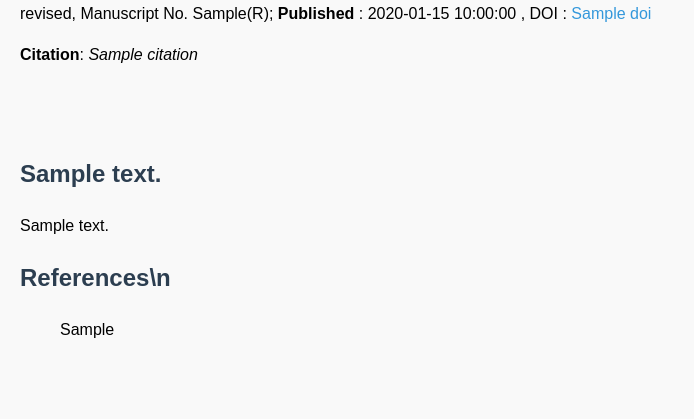
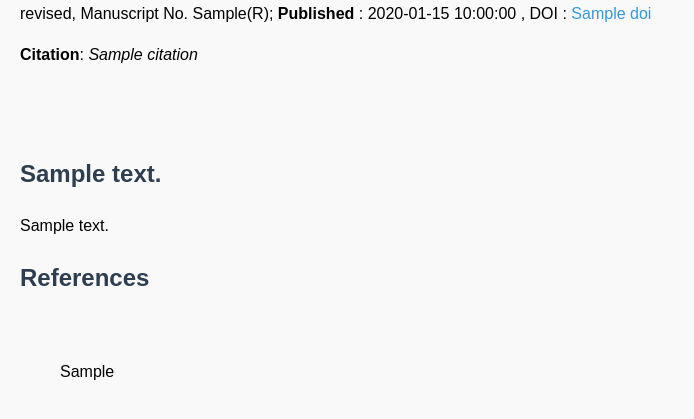
Before and after one commit to arupa444/FastAPI-Journal-Automation-with-Generative-And-AI-Compound-AI-System, a FastAPI app: template Apps/templates/Format.html in a window 1280 px wide. Shown: the part 240-659 px from the top of the page, without its empty margins (0-694 px from the left). Run offline with FastAPI, Linux system fonts and the light colour scheme; the template is opened without the code that fills it: most values are stand-ins (such as "Sample title", 1, 10 or a date in 2020).

Commit message:
updated the reference part in Format.html for all the brands

```diff
--- a/Apps/templates/Format.html
+++ b/Apps/templates/Format.html
@@ -92,7 +92,7 @@
     <h2 class="post-title">{{ i }}</h2>
     <p>{{ j }}</p>
     {% endfor %}
-    <h2 class="post-title">References\n</h2>
+    <h2 class="post-title">References</h2><br/>
     <ol>
         {{ storeRefPart }}
     </ol>
```
